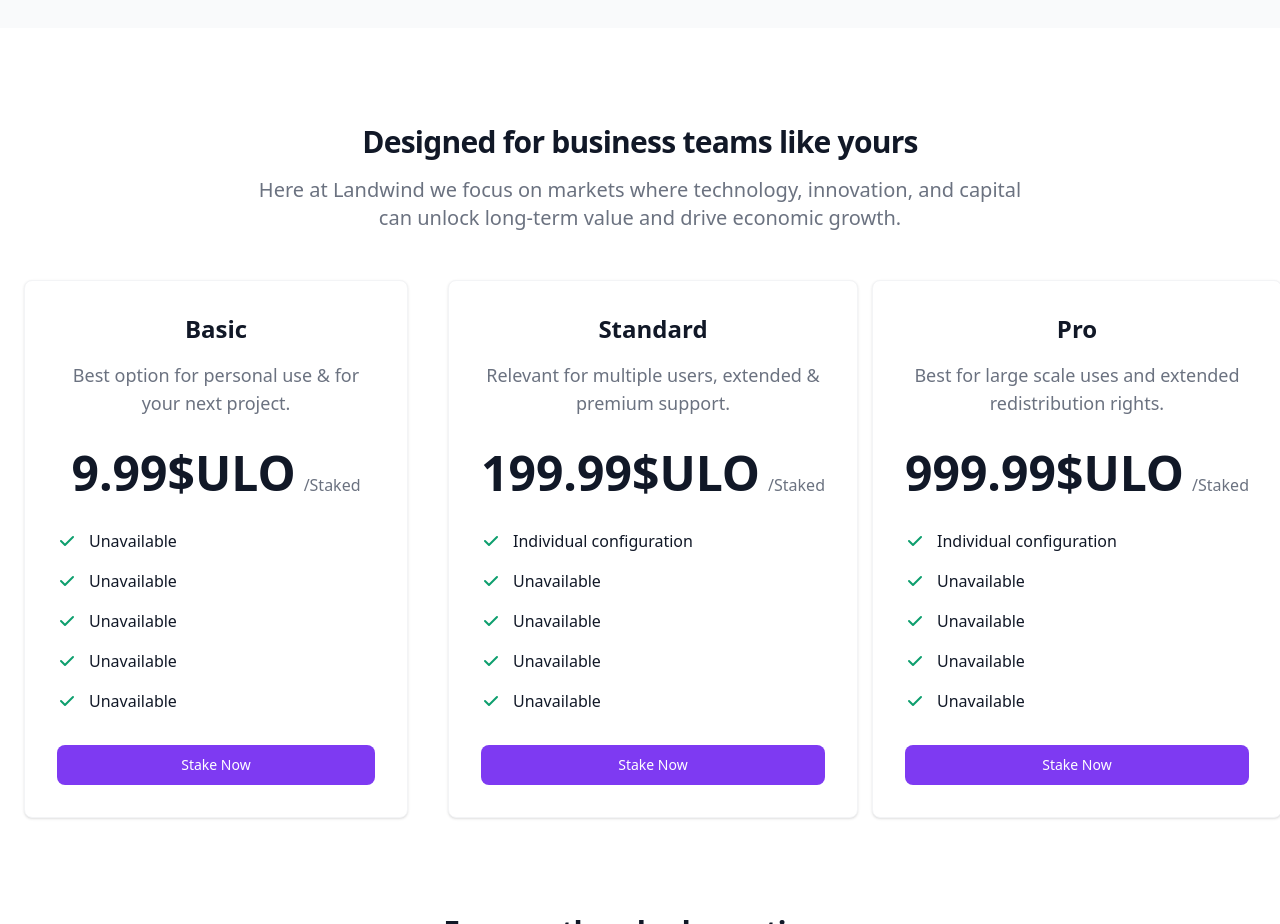
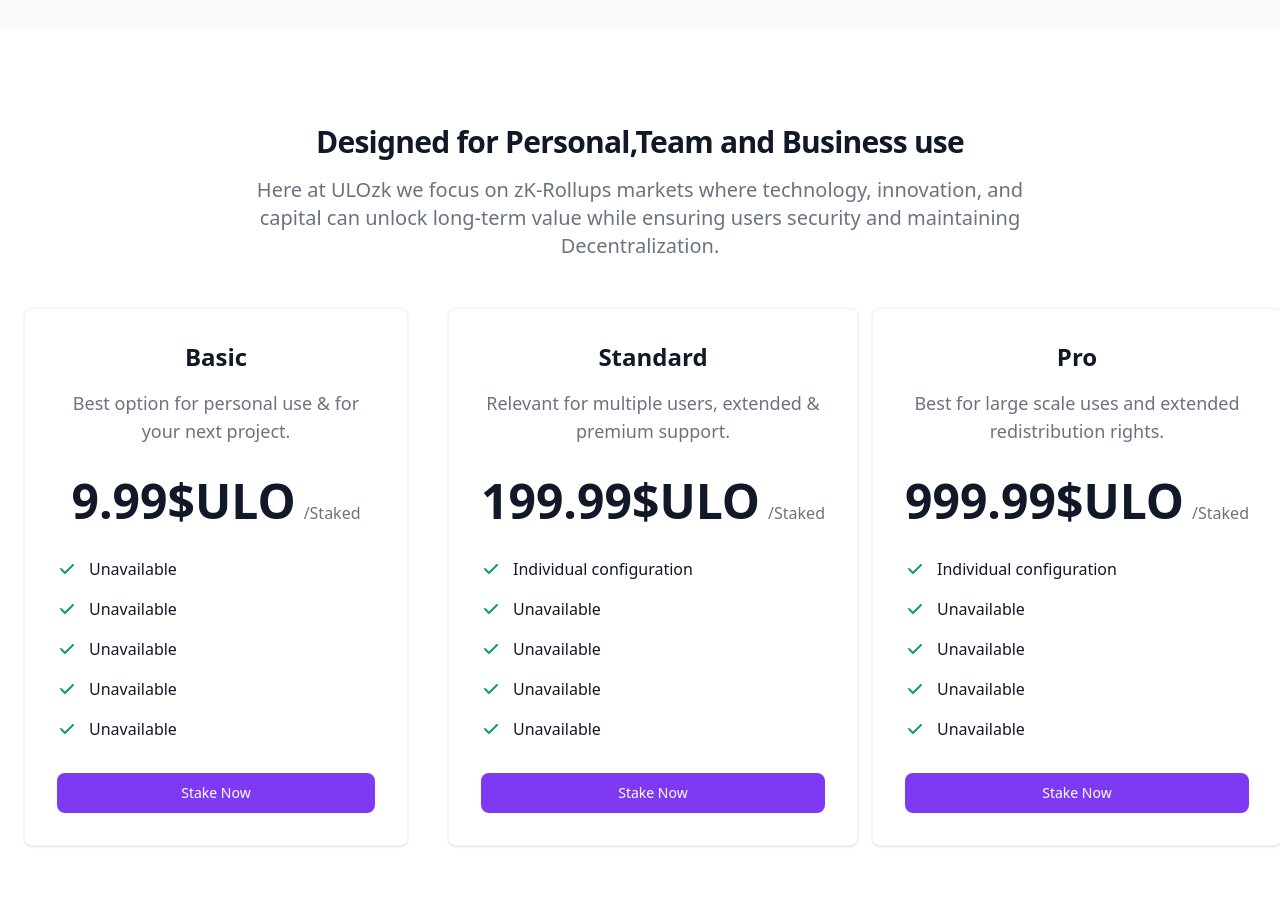
Before and after one commit to timedbase/jsyk, a website: page index.html in a window 1280 px wide. Shown: the part 3520-4444 px from the top of the page. Drawn offline with nearby package versions, Linux system fonts and the light colour scheme.

Commit message:
Add files via upload

```diff
--- a/index.html
+++ b/index.html
@@ -361,8 +361,8 @@
     <section class="bg-white dark:bg-gray-900">
         <div class="max-w-screen-xl px-4 py-8 mx-auto lg:py-24 lg:px-6">
             <div class="max-w-screen-md mx-auto mb-8 text-center lg:mb-12">
-                <h2 class="mb-4 text-3xl font-extrabold tracking-tight text-gray-900 dark:text-white">Designed for business teams like yours</h2>
-                <p class="mb-5 font-light text-gray-500 sm:text-xl dark:text-gray-400">Here at Landwind we focus on markets where technology, innovation, and capital can unlock long-term value and drive economic growth.</p>
+                <h2 class="mb-4 text-3xl font-extrabold tracking-tight text-gray-900 dark:text-white">Designed for Personal,Team and Business use</h2>
+                <p class="mb-5 font-light text-gray-500 sm:text-xl dark:text-gray-400">Here at ULOzk we focus on zK-Rollups markets where technology, innovation, and capital can unlock long-term value while ensuring users security and maintaining Decentralization.</p>
             </div>
             <div class="space-y-8 lg:grid lg:grid-cols-3 sm:gap-6 xl:gap-10 lg:space-y-0">
                 <!-- Pricing Card -->
```
